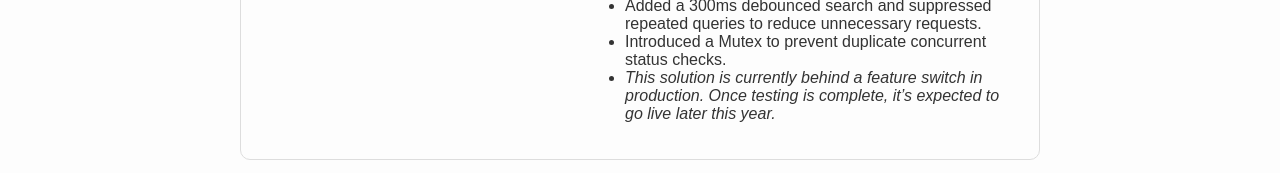
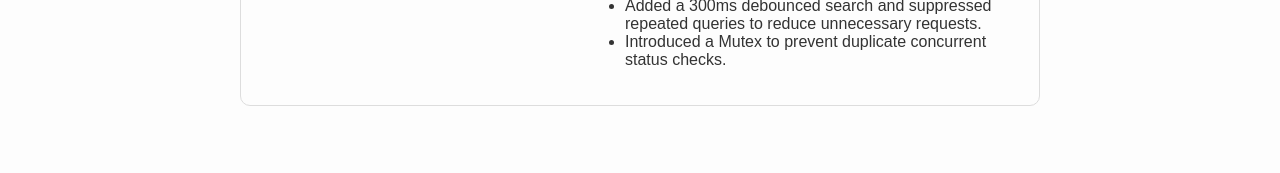
Before and after one commit to annachen368/annachen368.github.io, a plain HTML site: page index.html in a window 1280 px wide. Shown: the part 1043-1216 px from the top of the page. Drawn offline with Linux system fonts and the light colour scheme.

Commit message:
Update content

```diff
--- a/index.html
+++ b/index.html
@@ -42,7 +42,7 @@
             <li>Used background coroutines to move service calls off the main thread.</li>
             <li>Added a 300ms debounced search and suppressed repeated queries to reduce unnecessary requests.</li>
             <li>Introduced a Mutex to prevent duplicate concurrent status checks.</li>
-            <li><em>This solution is currently behind a feature switch in production. Once testing is complete, it’s expected to go live later this year.</em></li>
+            <!-- <li><em>This solution is currently behind a feature switch in production. Once testing is complete, it’s expected to go live later this year.</em></li> -->
           </ul>
         </div>
       </div>
```
